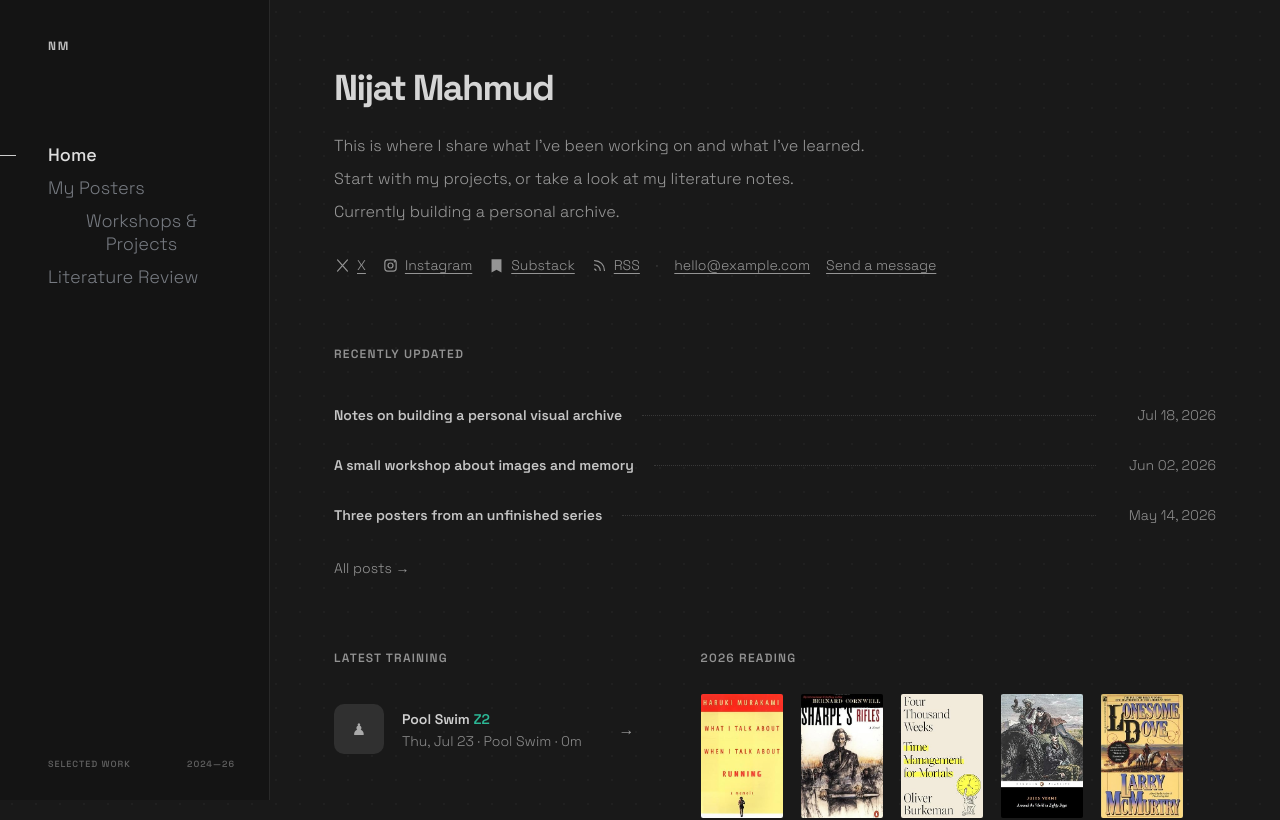
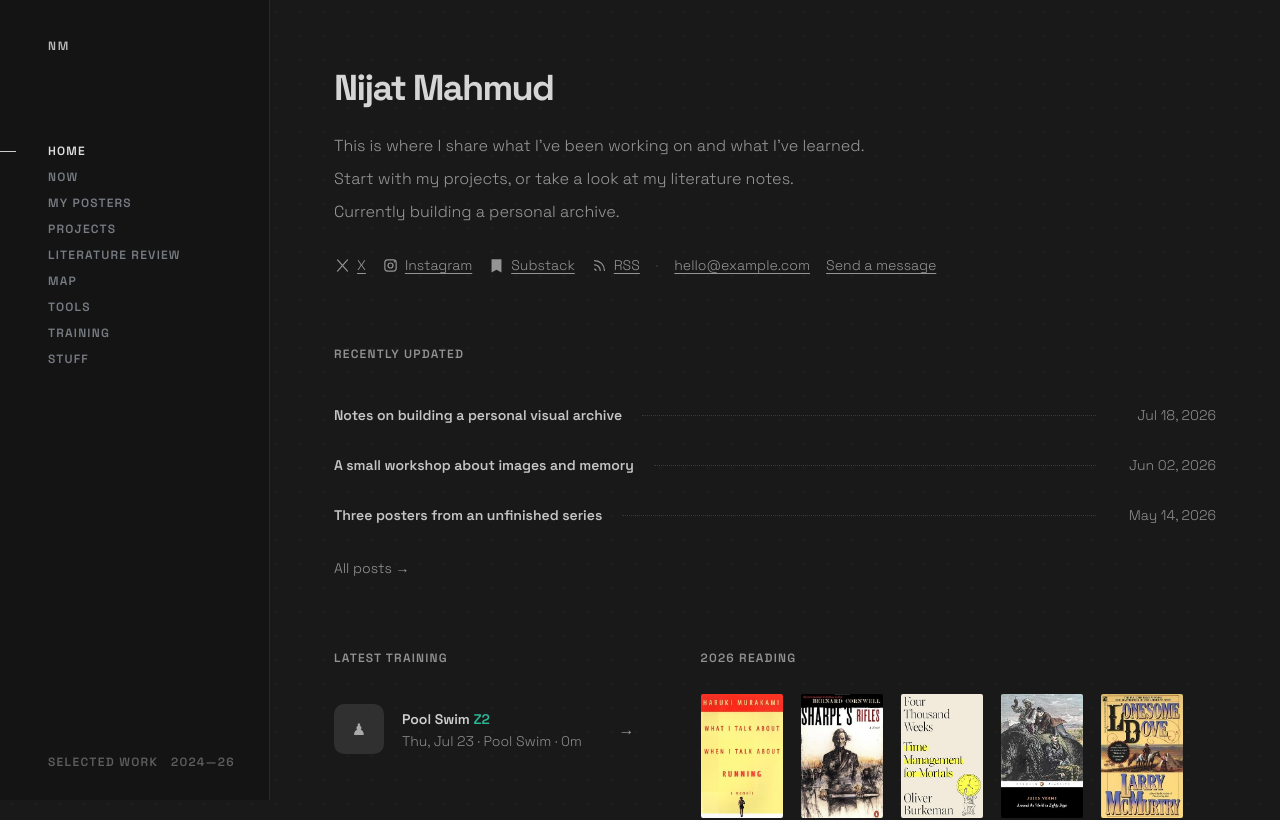
Before and after one commit to niko8908tg/nijat-website, a React (Vite) app: page / in a window 1280 px wide. Shown: the top 820 px of the page. Built offline with nearby package versions, Linux system fonts and the light colour scheme.

Commit message:
Expand sidebar navigation and standardize typography

```diff
--- a/src/App.jsx
+++ b/src/App.jsx
@@ -3,9 +3,14 @@ import { books, goals, posters, profile, projects, quests, reviews, updates } fr
 
 const pages = [
   ["home", "Home"],
+  ["now", "Now"],
   ["posters", "My Posters"],
-  ["projects", "Workshops & Projects"],
+  ["projects", "Projects"],
   ["reviews", "Literature Review"],
+  ["map", "Map"],
+  ["tools", "Tools"],
+  ["training", "Training"],
+  ["stuff", "Stuff"],
 ];
 
 function getPageFromHash() {
@@ -192,6 +197,16 @@ function ReviewsPage() {
   );
 }
 
+function PlaceholderPage({ title }) {
+  return (
+    <section className="page placeholder-page">
+      <p className="section-label">Archive / Coming soon</p>
+      <h2>{title}</h2>
+      <p>This page is ready for your content.</p>
+    </section>
+  );
+}
+
 export default function App() {
   const [activePage, setActivePage] = useState(getPageFromHash);
   const [menuOpen, setMenuOpen] = useState(false);
@@ -232,6 +247,9 @@ export default function App() {
         {activePage === "posters" && <PostersPage />}
         {activePage === "projects" && <ProjectsPage />}
         {activePage === "reviews" && <ReviewsPage />}
+        {!["home", "posters", "projects", "reviews"].includes(activePage) && (
+          <PlaceholderPage title={pages.find(([id]) => id === activePage)?.[1] ?? "Page"} />
+        )}
       </main>
     </div>
   );
--- a/src/styles.css
+++ b/src/styles.css
@@ -43,12 +43,14 @@ button { border: 0; }
   background: rgba(20,20,20,.96);
   display: flex;
   flex-direction: column;
+  font-size: 12px;
+  font-weight: 600;
 }
 .monogram {
   margin-bottom: 88px;
   color: #bdbdbd;
   font-size: 12px;
-  font-weight: 700;
+  font-weight: 600;
   letter-spacing: .14em;
 }
 .sidebar nav { display: flex; flex-direction: column; align-items: flex-start; gap: 8px; }
@@ -57,14 +59,16 @@ button { border: 0; }
   padding: 1px 0;
   background: transparent;
   color: #777b82;
-  font-size: 18px;
-  font-style: italic;
-  font-weight: 300;
+  font-size: 12px;
+  font-style: normal;
+  font-weight: 600;
+  letter-spacing: .1em;
+  text-transform: uppercase;
   cursor: pointer;
   transition: color .2s ease, transform .2s ease;
 }
 .nav-link:hover { color: #bbb; transform: translateX(3px); }
-.nav-link.active { color: #dedede; font-weight: 500; }
+.nav-link.active { color: #dedede; font-weight: 600; }
 .nav-link.active::before {
   content: "";
   position: absolute;
@@ -79,7 +83,7 @@ button { border: 0; }
   display: flex;
   justify-content: space-between;
   color: #5e5e5e;
-  font-size: 9px;
+  font-size: 12px;
   font-weight: 600;
   letter-spacing: .11em;
   text-transform: uppercase;
@@ -261,6 +265,14 @@ h1 {
 
 /* Remaining pages */
 .content-section { padding-top: 76px; padding-bottom: 80px; }
+.placeholder-page { padding-top: 76px; }
+.placeholder-page h2 {
+  margin: 0;
+  color: #d1d1d1;
+  font-size: 36px;
+  font-weight: 700;
+}
+.placeholder-page > p:last-child { color: var(--muted); }
 .section-heading {
   display: grid;
   grid-template-columns: 1fr 1.5fr;
```
